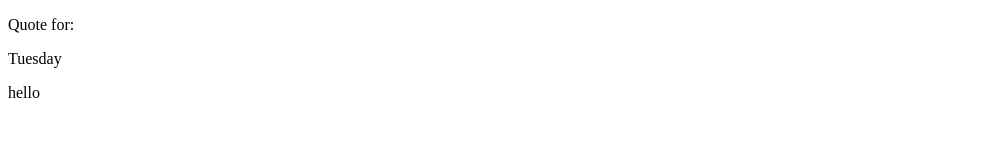
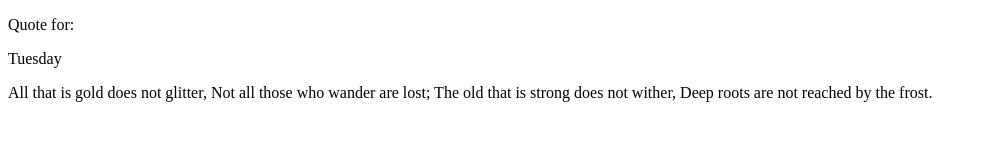
Before and after one commit to maanefisk/Gruppeoppgave3_newDate--, a plain HTML site: page index.html in a window 1280 px wide. Shown: the whole page, without its empty margins (0-987 px from the left). Drawn offline with Linux system fonts and the light colour scheme.

Commit message:
quotes added

```diff
--- a/index.html
+++ b/index.html
@@ -39,25 +39,25 @@ theday()
 
 function theday() {
     day.innerText == 'Monday'
-    result.innerHTML = 'hello';
+    result.innerHTML = 'The greatness of a man is not in how much wealth he acquires, but in his inteGRITy and his ability to affect those around him positively. Bob Marley';
 
     day.innerText == 'Tuesday'
-    result.innerHTML = 'hello';
+    result.innerHTML = 'We choose to go to the moon in this decade and do the other things, not because they are easy but because they are hard. JF Kennedy';
 
     day.innerText == 'Wednesday'
-    result.innerHTML = 'hello';
+    result.innerHTML = 'Det er langt mellom venner, mellom venner står mange bekjentskaper og mye snakk. Venner ligger som små lysende stuer langt borte i fjellmørket. Du kan ikke ta feil av dem. Kolbein Falkeid';
 
     day.innerText == 'Thursday'
-    result.innerHTML = 'hello';
+    result.innerHTML = '“It’s Thursday and it’s past noon. Thursday is one of my days off. On my days off I start drinking at noon. You don’t get to interrupt that.” True Detective';
 
     day.innerText == 'Friday'
-    result.innerHTML = 'hello';
+    result.innerHTML = 'Roads go ever ever on, Under cloud and under star. Yet feet that wandering have gone, turn at last to home afar. Eyes that fire and sword have seen and horror in the halls of stone: look at last on meadows green and trees and hills they long have known. JRR Tolkien';
 
     day.innerText == 'Saturday'
-    result.innerHTML = 'hello';
+    result.innerHTML = 'Flee you fools - Gandalf';
 
     day.innerText == 'Sunday'
-    result.innerHTML = 'hello';
+    result.innerHTML = 'All that is gold does not glitter, Not all those who wander are lost; The old that is strong does not wither, Deep roots are not reached by the frost.';
 }
 
 
```
